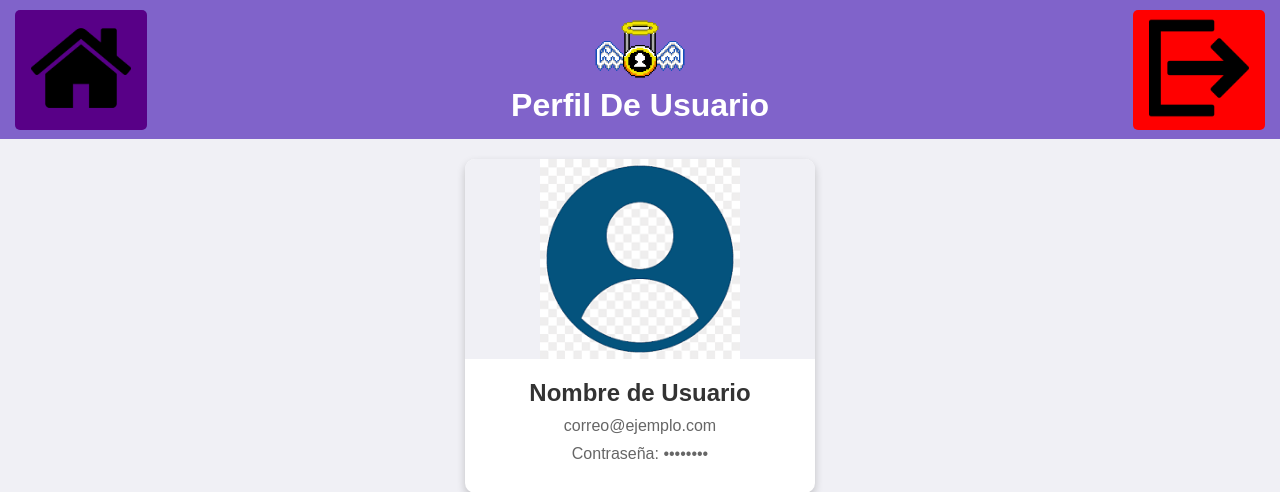
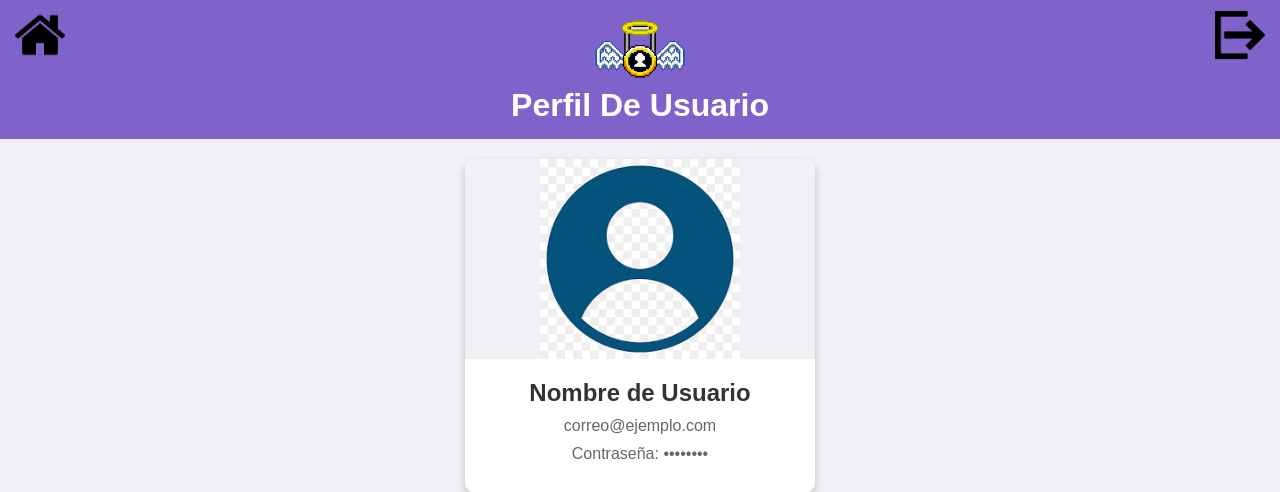
Before and after one commit to Jorkel79/Proyecto_WEBINTEGRAL, a PHP site: page /PerfilUsuario.php in a window 1280 px wide. Shown: the top 492 px of the page. Run offline with PHP 8.4, Linux system fonts and the light colour scheme.

Commit message:
correcion en el estilo del encabezado de la intefaz de perfil de usuario

```diff
--- a/css/PerfilUsuario.css
+++ b/css/PerfilUsuario.css
@@ -27,6 +27,7 @@
     width: 100px;
   }
 
+  /* Contenedor de botones */
   .header-buttons {
     position: absolute;
     top: 10px;
@@ -37,22 +38,36 @@
     padding: 0 15px;
   }
 
+  /* Estilo de los botones */
   .header-buttons a {
-    background-color: #580087;
-    color: white;
-    padding: 8px 16px;
-    text-decoration: none;
-    border-radius: 5px;
-    font-weight: bold;
+    display: inline-block;
+    width: 50px; /* Ajusta el tamaño del botón */
+    height: 50px;
+    border: none; /* Elimina bordes no deseados */
+    padding: 0; /* Elimina el padding */
+    background-color: transparent; /* Fondo transparente */
+    border-radius: 0; /* Opcional: elimina redondeo para imágenes exactas */
   }
 
-  .header-buttons .exit-button {
-    background-color: red;
+  /* Estilo de las imágenes */
+  .header-buttons a img {
+    width: 100%;
+    height: 100%;
+    object-fit: contain; /* Ajusta la imagen sin deformarla */
+    transition: transform 0.3s ease, filter 0.3s ease; /* Transiciones para hover */
   }
 
-  .header-buttons a:hover {
-    background-color: #2d0045;
+  /* Efecto hover */
+  .header-buttons a:hover img {
+    transform: scale(1.3); /* Aumenta ligeramente el tamaño al pasar el cursor */
+    filter: brightness(1.9); /* Oscurece ligeramente la imagen */
   }
+
+  /* Resaltado para el botón de salir */
+  .header-buttons .exit-button img {
+    border: none; /* Elimina bordes en las imágenes */
+  }
+
 
   .tarjeta {
     width: 100%;
```
